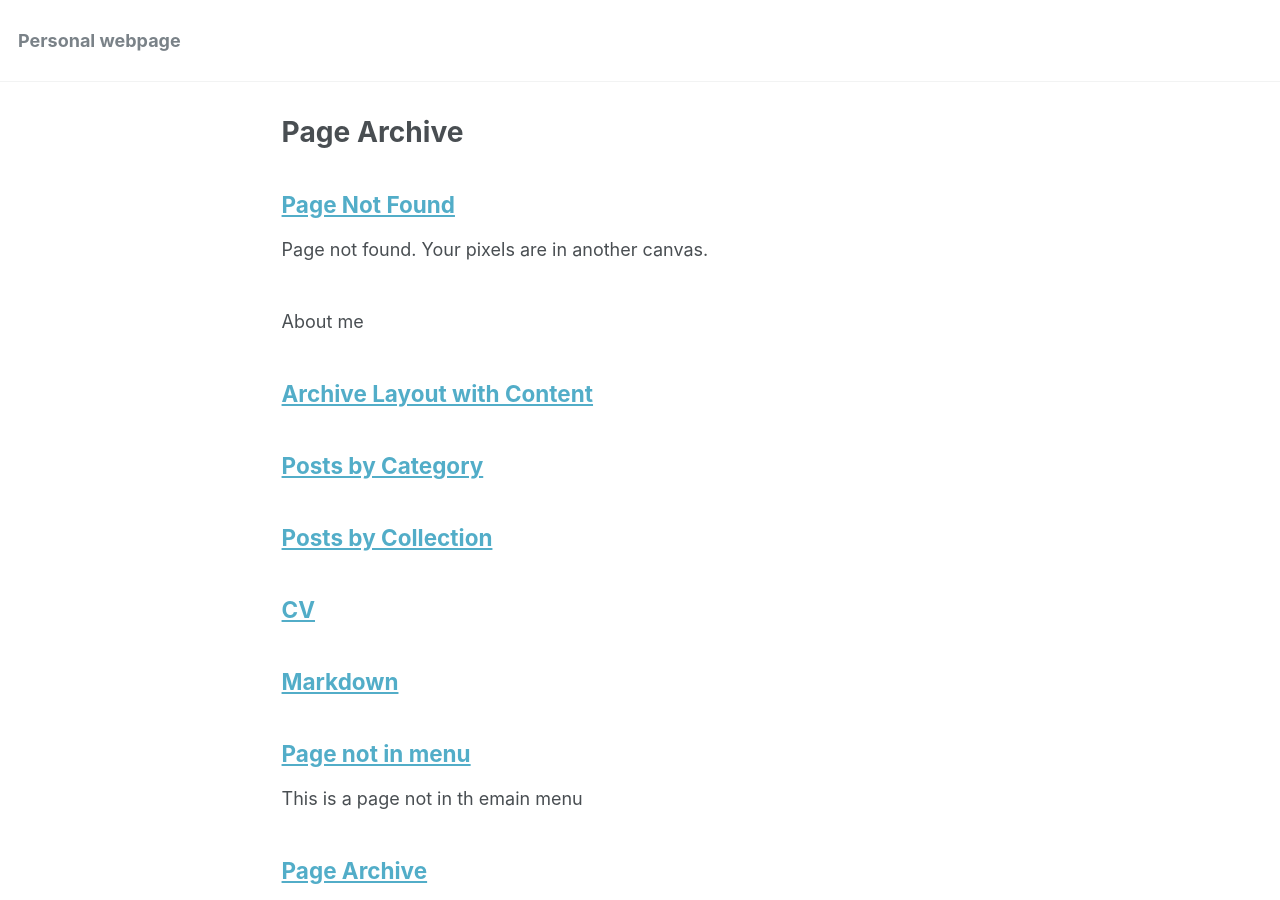
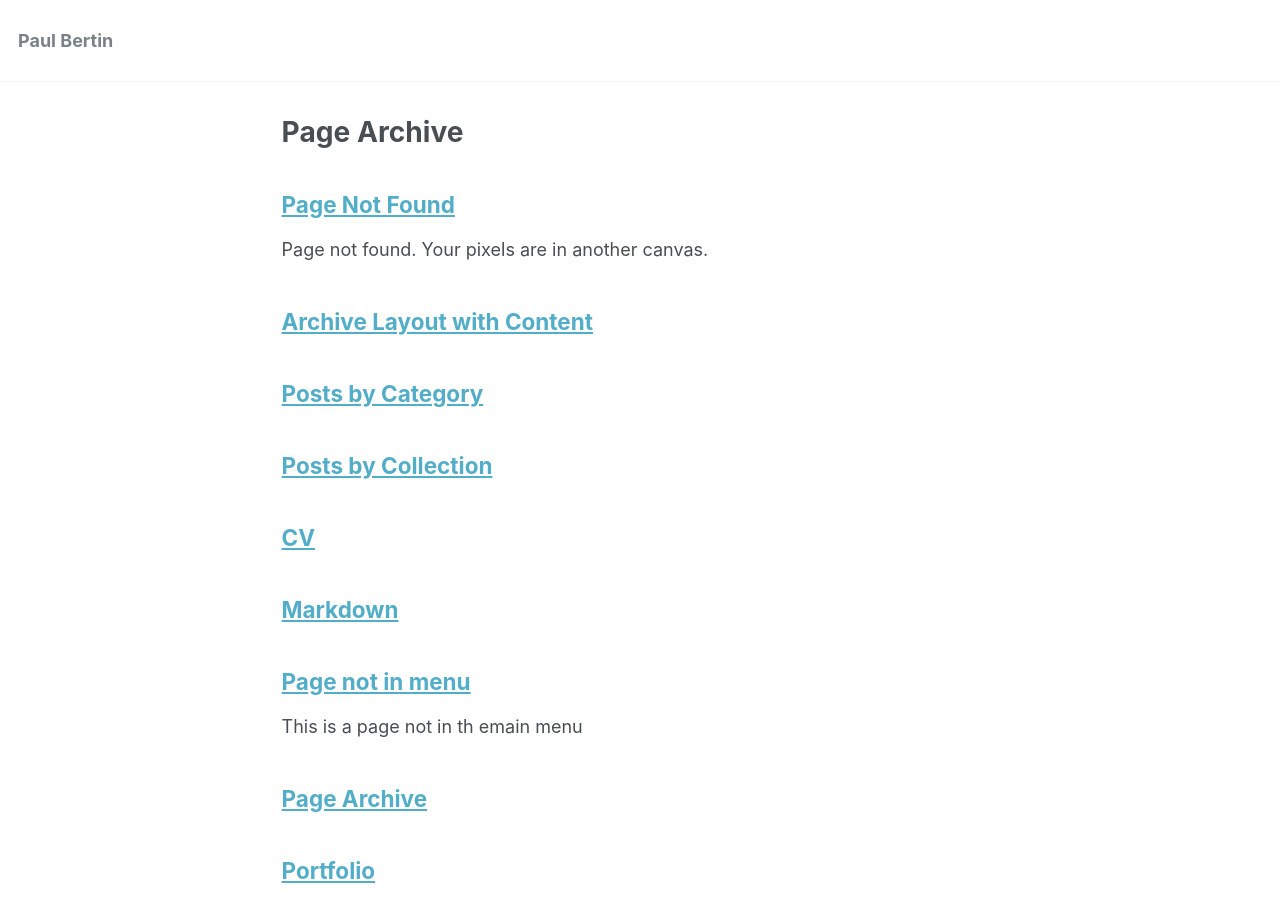
Before and after one commit to Bertinus/Bertinus.github.io, a Jekyll site: the page built from _pages/page-archive.html, in a window 1280 px wide and 900 px high. Built offline with Jekyll 4.4.1, drawn with Linux system fonts in a browser that asks for light colours.

Commit message:
Edited main page

```diff
--- a/_config.yml
+++ b/_config.yml
@@ -7,7 +7,7 @@
 
 # Site Settings
 locale                   : "en-US"
-title                    : "Personal webpage"
+title                    : "Paul Bertin"
 title_separator          : "-"
 name                     : &name "Paul Bertin"
 description              : &description "PhD student at Mila, Université de Montréal"
```
Also changed, not shown: _pages/about.md (+2 -2 lines).
